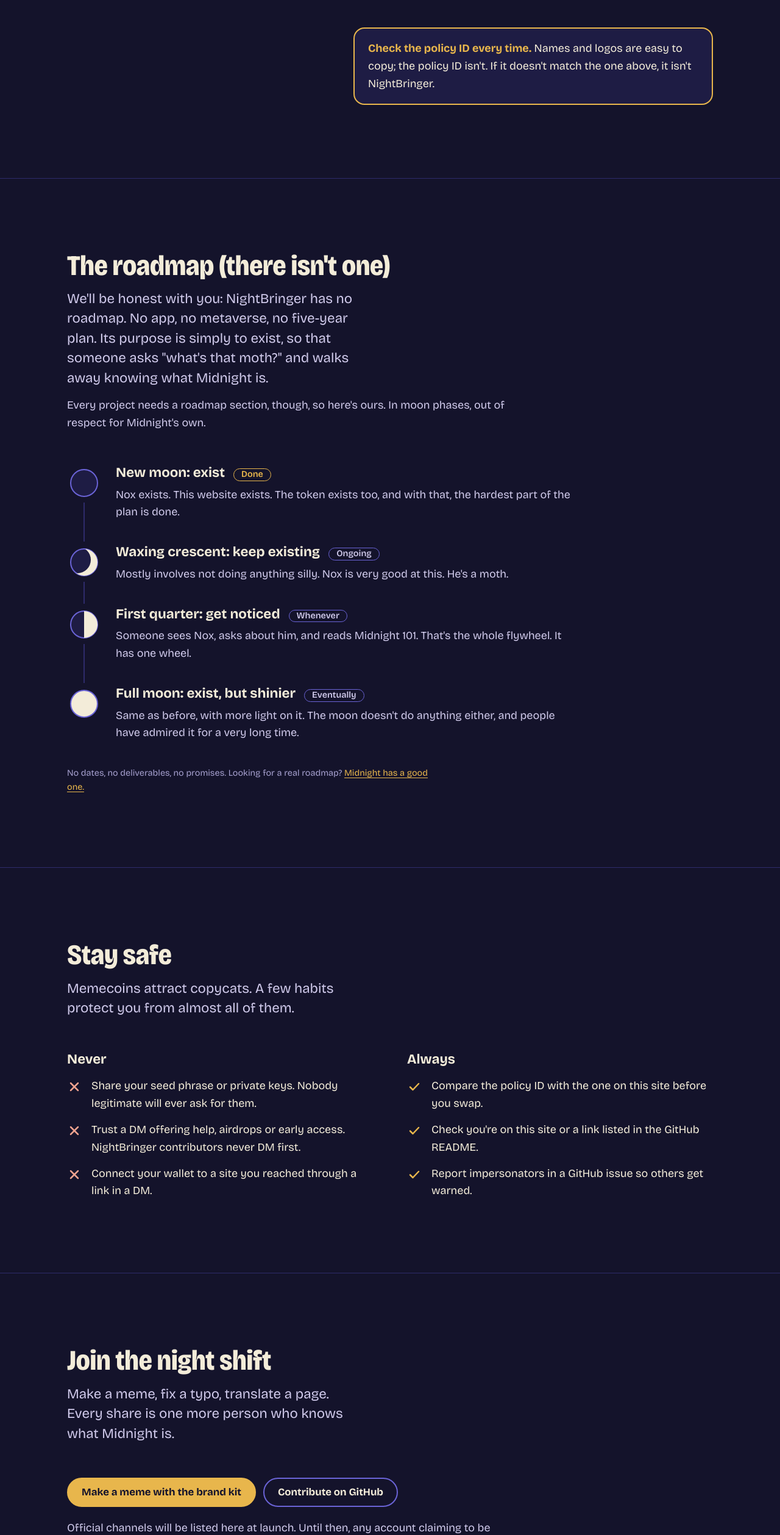
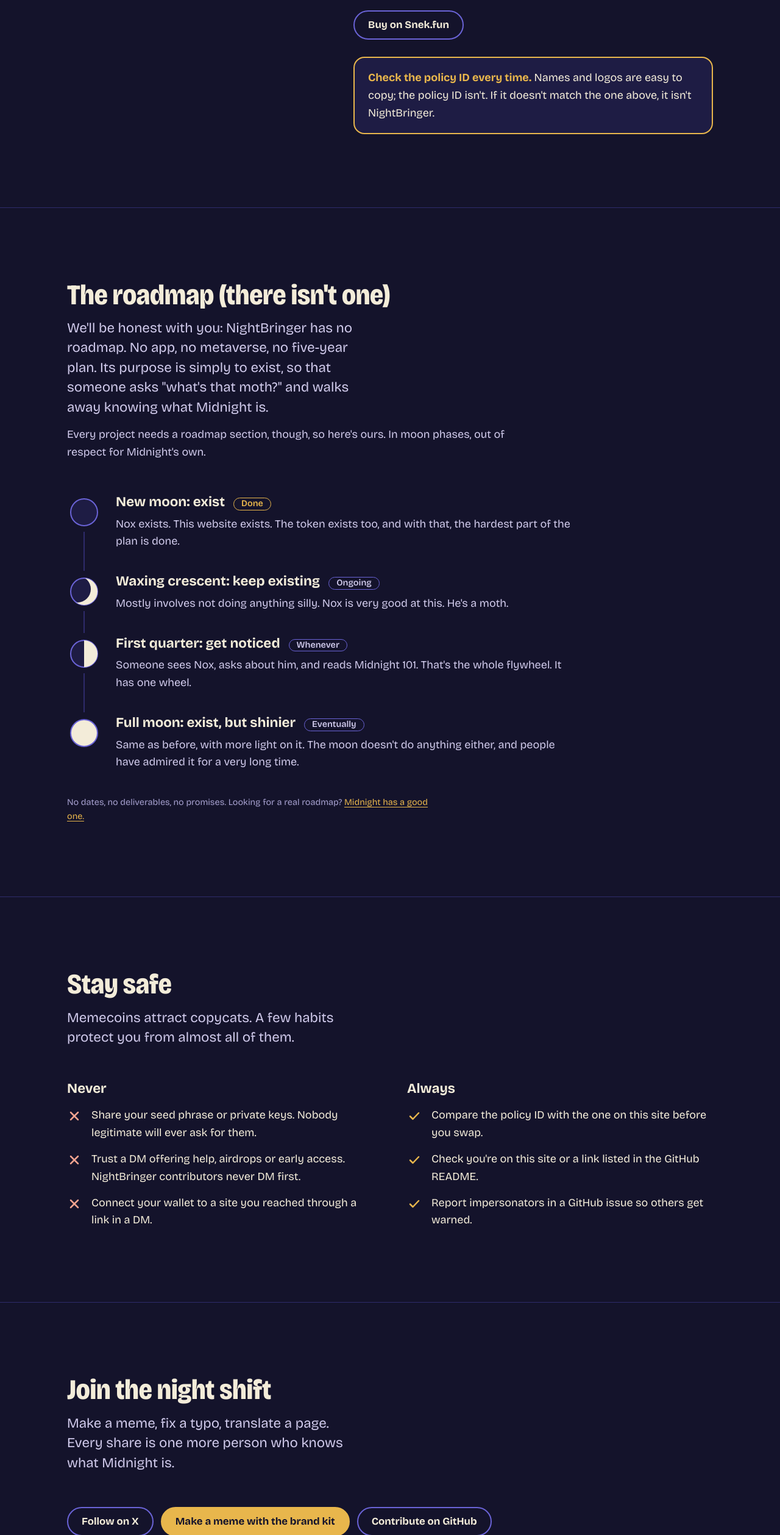
Before and after one commit to nox-on-midnight/nox, a plain HTML site: page site/index.html in a window 1280 px wide. Shown: the part 2784-5301 px from the top of the page at 61% size. Drawn offline with nearby package versions, Linux system fonts and the light colour scheme.

Commit message:
Update README and config for Snek.fun links; clarify buy options

```diff
--- a/site/assets/js/config.js
+++ b/site/assets/js/config.js
@@ -17,11 +17,11 @@
   launchDate: "28.10.2026",          // e.g. "2026-12-01"
 
   links: {
-    x: "",                 // https://x.com/...
+    x: "https://x.com/NoxNightBringer",
     telegram: "",          // https://t.me/...
     discord: "",           // https://discord.gg/...
     explorer: "",          // e.g. a cexplorer.io or cardanoscan.io page for the token
-    dex: "",               // where people can swap, once there is liquidity
+    dex: "https://www.snek.fun/token/05608299a17bbb62dc8174f3e897274bd34936460fe591775d2963ae4e696768744272696e676572", // where people can buy
     github: "https://github.com/nox-on-midnight/nox"
   }
 };
--- a/site/index.html
+++ b/site/index.html
@@ -200,7 +200,7 @@
         </dl>
         <p class="actions" style="margin-top: 20px">
           <a class="btn" data-link="explorer" href="#" hidden>View on explorer</a>
-          <a class="btn" data-link="dex" href="#" hidden>Where to swap</a>
+          <a class="btn" data-link="dex" href="#" hidden>Buy on Snek.fun</a>
         </p>
         <div class="notice" data-if-not-launched>
           <strong>Not launched yet.</strong> Any token using the NightBringer name or Nox right now is not ours. The policy ID will appear here and in the GitHub README at the same moment.
```
Also changed, not shown: 1 other file.
